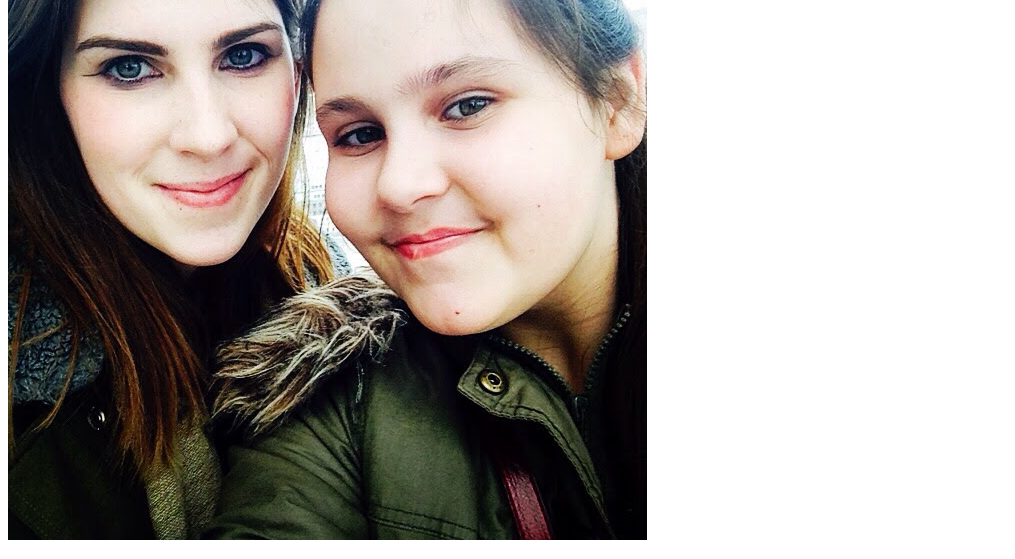
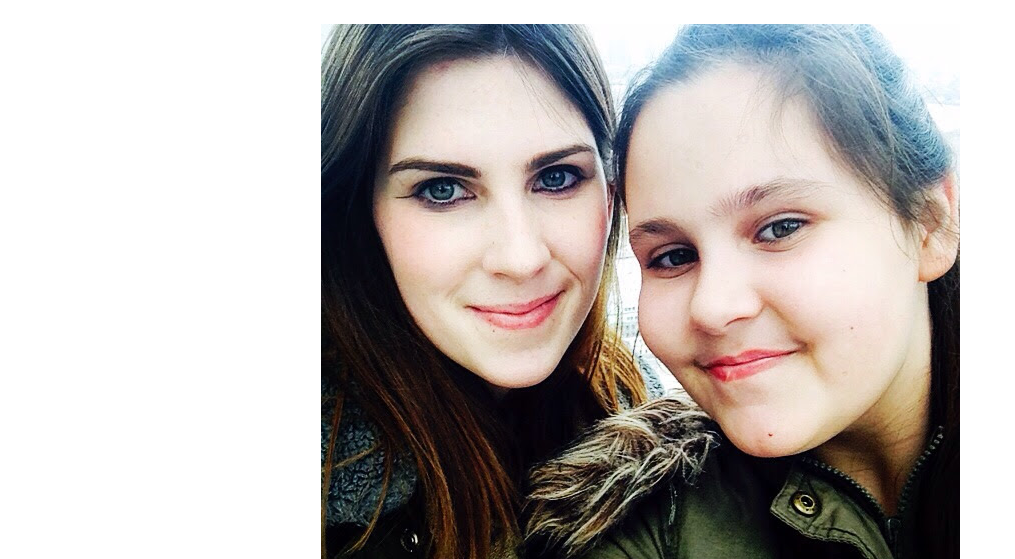
Before and after one commit to byrneconnor/Evan_website, a plain HTML site: page index.html in a window 1280 px wide. Shown: the part 106-665 px from the top of the page, without its empty margins (0-1015 px from the left). Drawn offline with Linux system fonts and the light colour scheme.

Commit message:
Add style and centre

```diff
--- a/index.html
+++ b/index.html
@@ -2,10 +2,14 @@
 <!DOCTYPE html>
 <html>
 <head>
+	<link rel="stylesheet" href="style.css">
 	<title>Coming soon...Erin page!</title>
 </head>
 <body>
-	<img src="Erin1.png" alt="">
+	<div id="container">
 <h1>Erin</h1>
+<br>
+<img src="Erin1.png" alt="">
+</div>
 </body>
 </html>
--- /dev/null
+++ b/style.css
@@ -0,0 +1,17 @@
+body {
+	margin: 0;
+	font-family: Helvetica;
+}
+
+#logo {
+	height: 20px;
+	width: 20px;
+}
+
+#container {
+	display: flex;
+	align-items: center;
+	justify-content: center;
+	height: 100vh;
+	flex-direction: column;
+}
```
